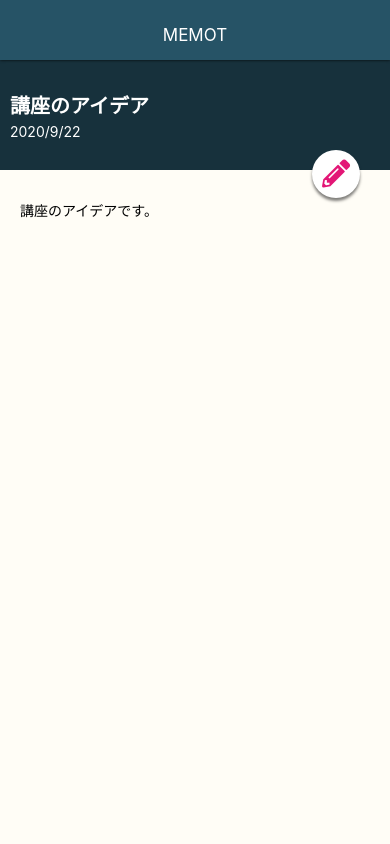
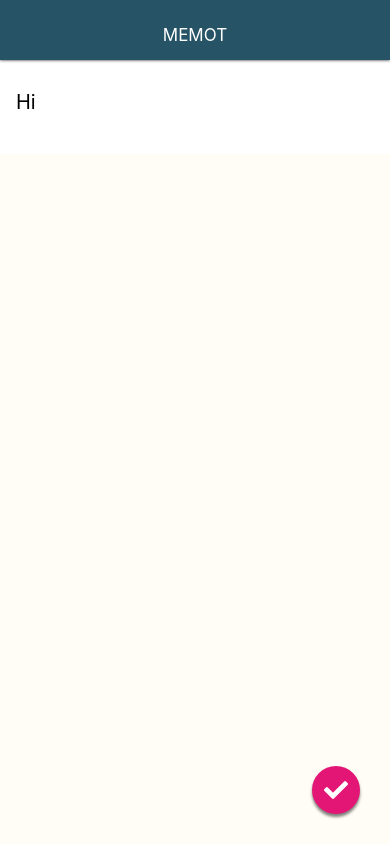
Before and after one commit to akamalu/MemoApp, a React Native app: screen / in a window 390 px wide. Built offline with nearby package versions, Linux system fonts and the light colour scheme.

Commit message:
Create MemoEditScreen

```diff
--- a/App.js
+++ b/App.js
@@ -3,14 +3,14 @@ import React from 'react';
 import { StyleSheet, View } from 'react-native';
 
 import Appbar from './src/components/Appbar';
-import MemoDetailScreen from './src/screens/MemoDetailScreen';
+import MemoEditScreen from './src/screens/MemoEditScreen';
 
 export default class App extends React.Component {
   render(){
    return (
     <View style={styles.container}>
      <Appbar />
-     <MemoDetailScreen />
+     <MemoEditScreen  />
     </View>
   );
  }
--- a/src/elements/CircleButton.js
+++ b/src/elements/CircleButton.js
@@ -1,7 +1,14 @@
 import React from 'react';
-import {StyleSheet, View, Text} from 'react-native';
+import {StyleSheet, View } from 'react-native';
 import * as Font from 'expo-font';
+import { createIconSet } from '@expo/vector-icons';
 import fontAwsome from '../../assets/fonts/fa-solid-900.ttf';
+
+const CustomIcon = createIconSet({
+  pencil: '\uf303',
+  plus: '\uf067',
+  check: '\uf00c',
+},  'FontAwsome');
 
 class CircleButton extends React.Component{
   state = {
@@ -17,7 +24,7 @@ class CircleButton extends React.Component{
   }
 
   render(){
-    const {style, color }= this.props;
+    const {name, style, color }= this.props;
 
     let bgColor ='#E31676';
     let textColor ='#fff';
@@ -32,9 +39,7 @@ class CircleButton extends React.Component{
       <View style={[styles.CircleButton, style,{ backgroundColor: bgColor }]}>
       {
         this.state.fontLoaded ?(
-          <Text style={[styles.CircleButtonTitle,{ color :textColor }]}>
-           {this.props.children}
-          </Text>
+          <CustomIcon name={name} style={[styles.CircleButtonTitle,{ color :textColor }]}/>
         ) : null
       }
       </View>
@@ -61,7 +66,7 @@ const styles = StyleSheet.create({
   },
   CircleButtonTitle: {
     fontFamily: 'FontAwsome',
-    fontSize:28,
+    fontSize:24,
     lineHeight: 28,
   },
 
--- a/src/screens/MemoDetailScreen.js
+++ b/src/screens/MemoDetailScreen.js
@@ -22,9 +22,7 @@ class MemoDetailScreen extends React.Component {
         </Text>
       </View>
 
-        <CircleButton color="white" style={styles.editButton}>
-        {'\uf303'}
-        </CircleButton>
+        <CircleButton name="pencil" color="white" style={styles.editButton} />
       </View>
     );
   }
--- /dev/null
+++ b/src/screens/MemoEditScreen.js
@@ -0,0 +1,34 @@
+import React from 'react';
+import{StyleSheet, View, Text, TextInput } from 'react-native';
+
+import CircleButton from '../elements/CircleButton';
+
+class MemoEditScreen extends React.Component {
+  render () {
+    return (
+      <View style={styles.container}>
+        <TextInput style={styles.memoEditInput} multiline value="Hi" />
+
+        <CircleButton name='check' />
+
+        </View>
+    );
+  }
+}
+
+const styles = StyleSheet.create({
+  container: {
+    flex: 1,
+    width: '100%',
+  },
+  memoEditInput: {
+    backgroundColor: '#fff',
+    paddingTop: 90,
+    paddingLeft: 16,
+    paddingRight: 16,
+    paddingBottom: 16,
+    fontSize: 20,
+  },
+});
+
+export default MemoEditScreen;
--- a/src/screens/MemoListScreen.js
+++ b/src/screens/MemoListScreen.js
@@ -9,7 +9,7 @@ class MemoListScreen extends React.Component {
     return(
       <View style={styles.container}>
       <MemoList />
-      <CircleButton>+</CircleButton>
+      <CircleButton name= "plus" />
       </View>
     );
   }
```
Also changed, not shown: package.json (+10 -8 lines), 1 other file (tests, documents, lock files or other folders).
